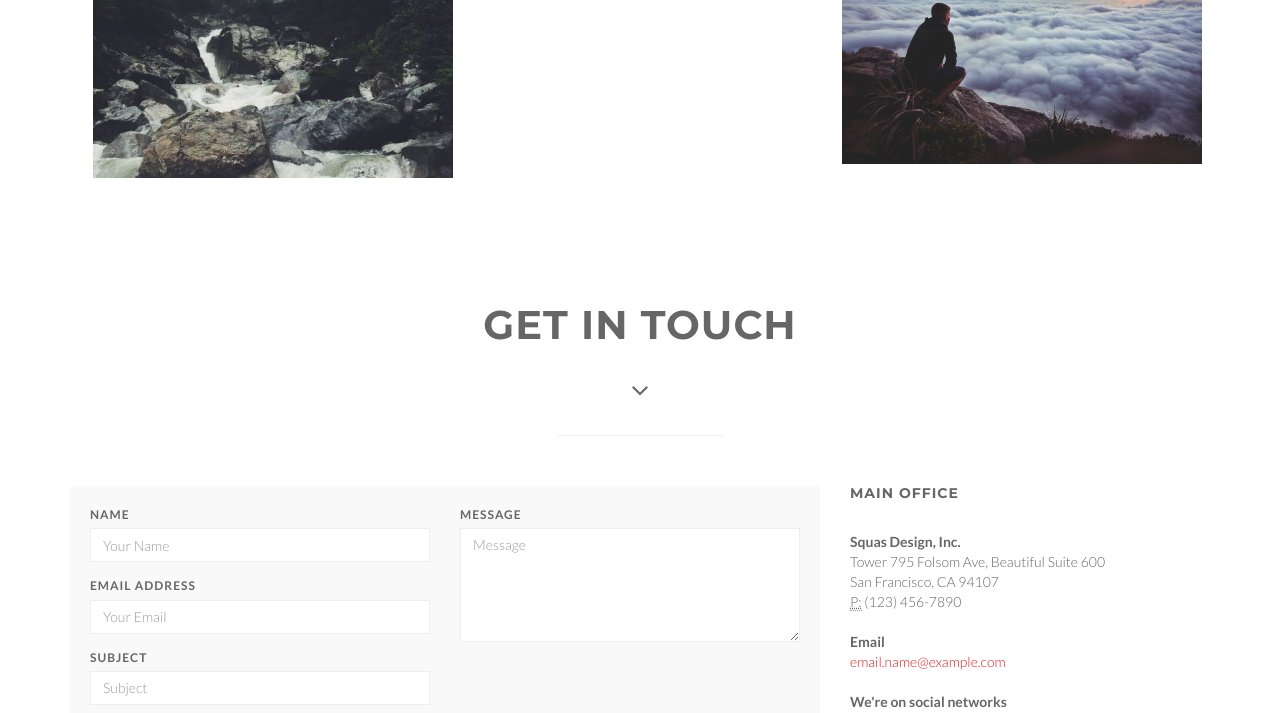
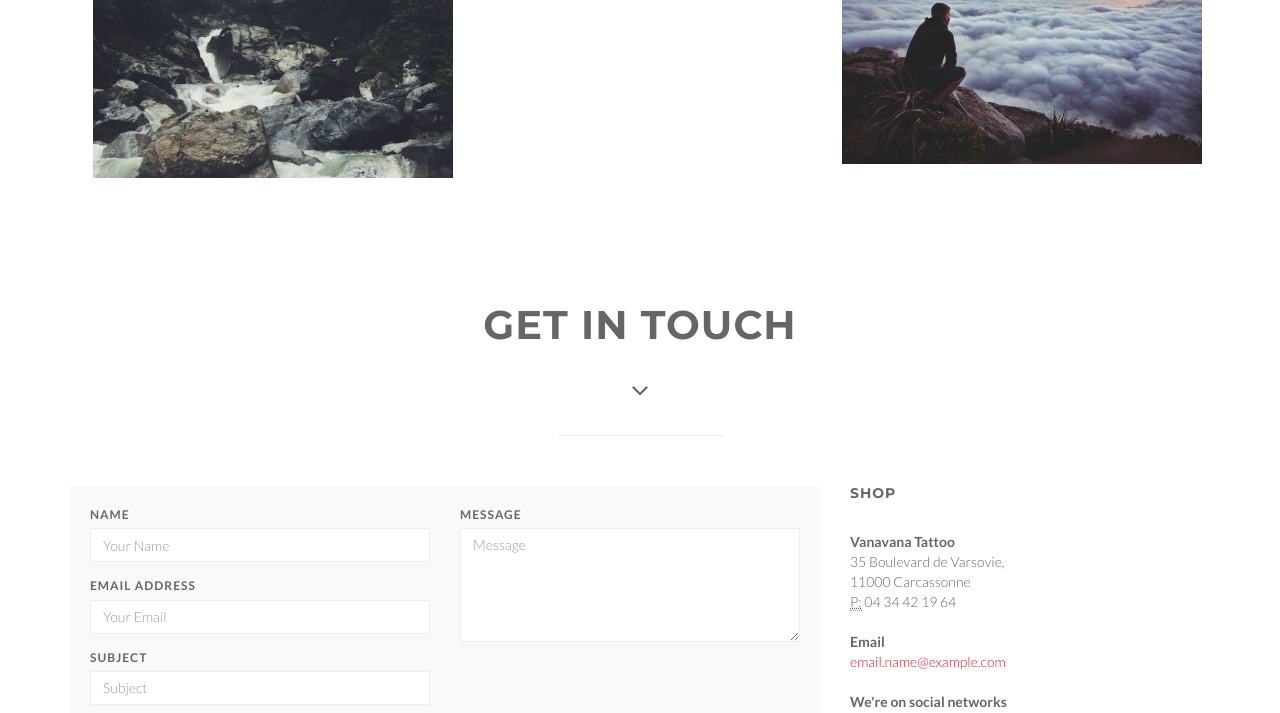
Before and after one commit to Tehau/vanavana-tattoo, a plain HTML site: page index.html in a window 1280 px wide. Shown: the part 3884-4597 px from the top of the page. Drawn offline with Linux system fonts and the light colour scheme.

Commit message:
add address shop

```diff
--- a/index.html
+++ b/index.html
@@ -174,7 +174,7 @@
     <div class="container">
       <div class="row">
         <div class="col-md-12">
-          <h2 class="title text-center">Here is <span class="deco">some</span> pictures</h2>
+          <h2 class="title text-center">Here is <span class="deco">some</span> of our works</h2>
         </div>
         <div class="col-md-12">
           <div id="myGrid" class="grid-padding">
@@ -280,13 +280,13 @@
 
         <div class="col-lg-4">
           <div class="widget-contact">
-            <h5>Main Office</h5>
+            <h5>Shop</h5>
 
             <address>
-				  <strong>Squas Design, Inc.</strong><br>
-				  Tower 795 Folsom Ave, Beautiful Suite 600<br>
-				  San Francisco, CA 94107<br>
-				  <abbr title="Phone">P:</abbr> (123) 456-7890
+				  <strong>Vanavana Tattoo</strong><br>
+				  35 Boulevard de Varsovie,<br>
+          11000 Carcassonne<br>
+				  <abbr title="Phone">P:</abbr> 04 34 42 19 64
 				</address>
 
             <address>
```
Also changed, not shown: img/icons/tattoo-machine2.png (deleted).
